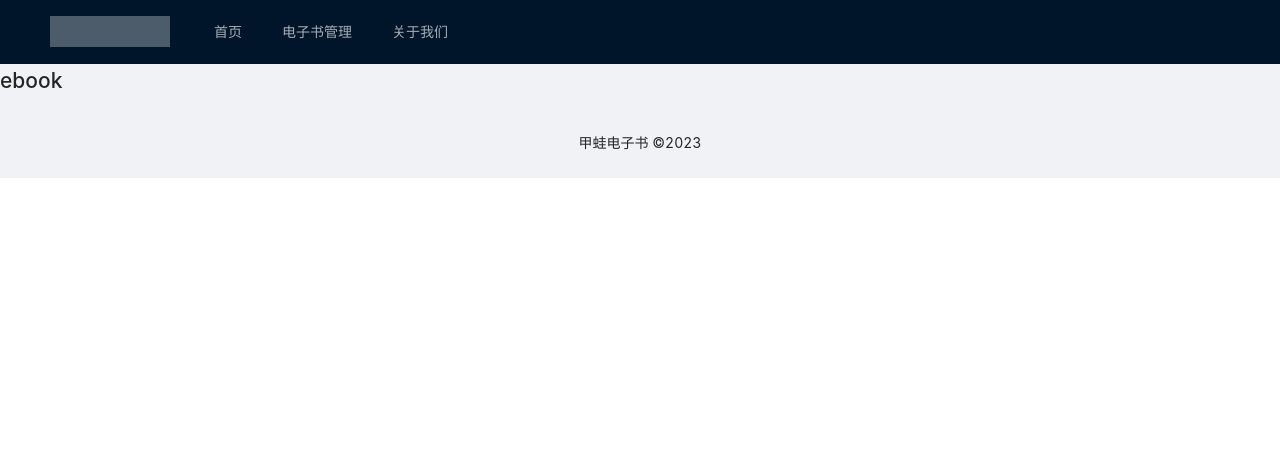
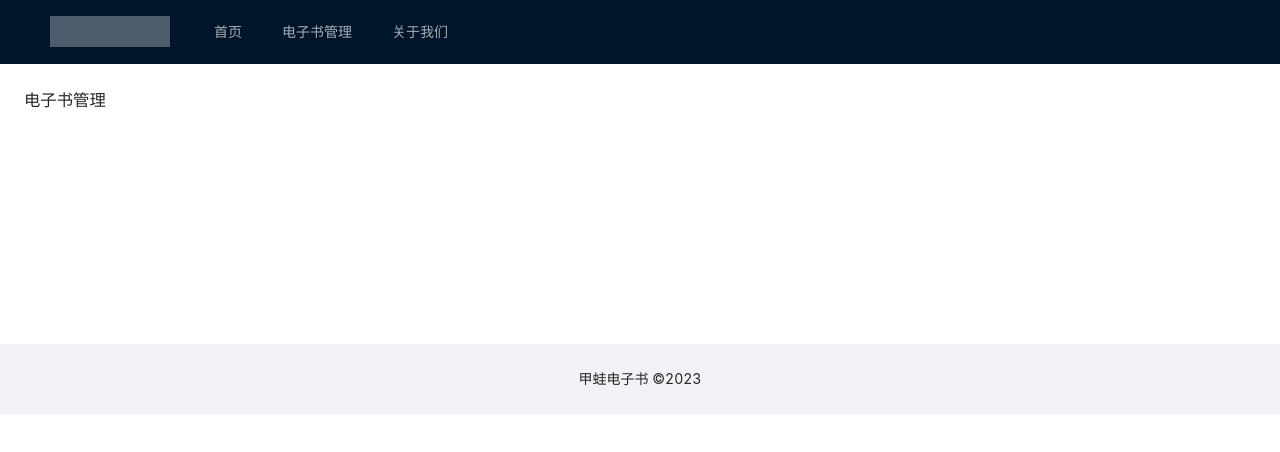
Before and after one commit to huangjinrrrrr/wiki, a Vue app in the folder web/: page /admin/ebook in a window 1280 px wide. Shown: the top 452 px of the page. Built offline with nearby package versions, Linux system fonts and the light colour scheme; no server answers.

Commit message:
6-3 修改电子书管理页面布局

```diff
--- a/web/src/views/admin/admin-ebook.vue
+++ b/web/src/views/admin/admin-ebook.vue
@@ -1,5 +1,9 @@
 <template>
-  <div class="about">
-    <h1>ebook</h1>
-  </div>
+  <a-layout>
+    <a-layout-content :style="{ background: '#fff', padding: '24px', margin: 0, minHeight: '280px' }">
+      <div class="about">
+        <h1>电子书管理</h1>
+      </div>
+    </a-layout-content>
+  </a-layout>
 </template>
```
